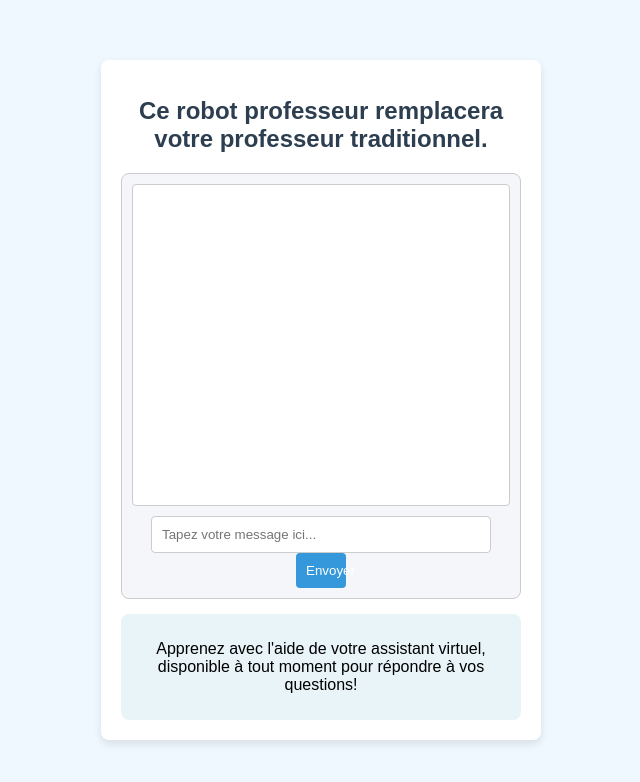
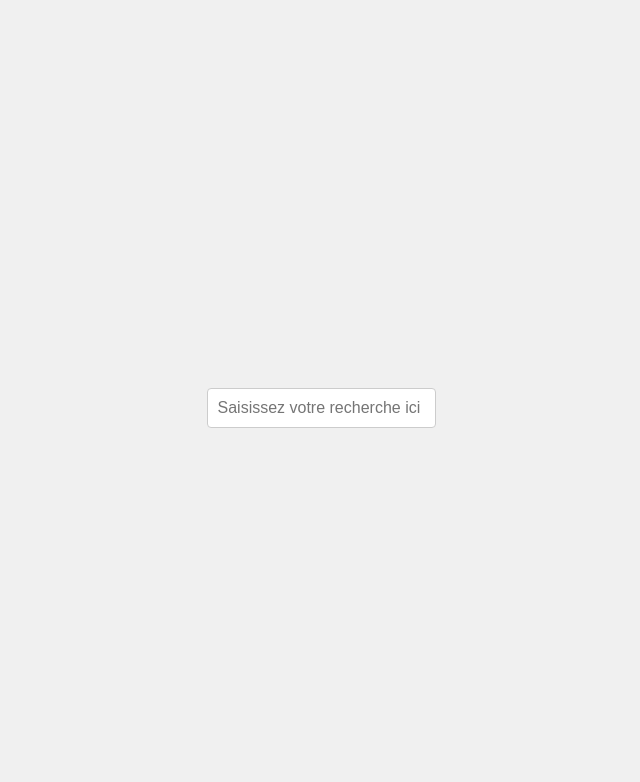
Before and after one commit to mayamziou/robot-professeur, a plain HTML site: page index.html in a window 1280 px wide. Shown: the whole page, without its empty margins (319-959 px from the left). Drawn offline with Linux system fonts and the light colour scheme.

Commit message:
Update index.html

```diff
--- a/index.html
+++ b/index.html
@@ -3,161 +3,34 @@
 <head>
     <meta charset="UTF-8">
     <meta name="viewport" content="width=device-width, initial-scale=1.0">
-    <title>Robot Professeur</title>
+    <title>Search Widget Example</title>
+    <script src="https://cloud.google.com/ai/gen-app-builder/client?hl=fr"></script>
     <style>
-        /* General Page Styles */
         body {
-            font-family: 'Arial', sans-serif;
-            background-color: #f0f8ff;  /* Light blue background */
-            margin: 0;
-            padding: 0;
+            font-family: Arial, sans-serif;
             display: flex;
             justify-content: center;
             align-items: center;
             height: 100vh;
+            background-color: #f0f0f0;
         }
-
-        /* Main container */
-        .container {
-            text-align: center;
-            background-color: #fff;
-            padding: 20px;
-            border-radius: 8px;
-            box-shadow: 0 4px 8px rgba(0, 0, 0, 0.1);
-            width: 400px;
-            max-width: 100%;
-        }
-
-        /* Large heading for the page */
-        h1 {
-            font-size: 24px;
-            color: #2c3e50; /* Dark blue for a professional look */
-            margin-bottom: 20px;
-            font-weight: bold;
-        }
-
-        /* Chat widget styles */
-        .chat-container {
-            background-color: #f4f6f9;
+        #searchWidgetTrigger {
+            padding: 10px;
+            font-size: 16px;
             border: 1px solid #ccc;
-            padding: 10px;
-            border-radius: 8px;
-        }
-
-        .messages {
-            height: 300px;
-            overflow-y: auto;
-            border: 1px solid #ccc;
-            background-color: #ffffff;
-            padding: 10px;
-            margin-bottom: 10px;
             border-radius: 4px;
-        }
-
-        .user-input {
-            width: calc(100% - 60px);
-            padding: 10px;
-            border-radius: 4px;
-            border: 1px solid #ccc;
-        }
-
-        .send-btn {
-            width: 50px;
-            padding: 10px;
-            background-color: #3498db;
-            color: white;
-            border: none;
-            border-radius: 4px;
-            cursor: pointer;
-        }
-
-        .send-btn:hover {
-            background-color: #2980b9;
-        }
-
-        /* Add a school/teaching theme */
-        .teaching-theme {
-            background-color: #e8f4f8;
-            border-radius: 8px;
-            padding: 10px;
-            margin-top: 15px;
-        }
-
-        .messages .bot {
-            color: #2e86de;
-            font-weight: bold;
-        }
-
-        .messages .user {
-            color: #2c3e50;
-            text-align: right;
         }
     </style>
 </head>
 <body>
 
-<div class="container">
-    <!-- Big title at the top -->
-    <h1>Ce robot professeur remplacera votre professeur traditionnel.</h1>
+    <gen-search-widget
+        configId="677fa8ec-e6bd-4329-b042-b1e86282f1eb"
+        location="eu"
+        triggerId="searchWidgetTrigger">
+    </gen-search-widget>
 
-    <!-- Chat widget container -->
-    <div class="chat-container">
-        <div class="messages" id="messages"></div>
-        <input type="text" id="userInput" class="user-input" placeholder="Tapez votre message ici...">
-        <button class="send-btn" onclick="sendMessage()">Envoyer</button>
-    </div>
-
-    <!-- Teaching theme (optional additional section for aesthetic) -->
-    <div class="teaching-theme">
-        <p>Apprenez avec l'aide de votre assistant virtuel, disponible à tout moment pour répondre à vos questions!</p>
-    </div>
-</div>
-
-<script>
-    const apiEndpoint = "https://cloud.google.com/ai/gen-app-builder/client?hl=fr";  // Replace with your API endpoint
-
-    function sendMessage() {
-        const userMessage = document.getElementById("userInput").value;
-        if (!userMessage) return;
-
-        // Display user message
-        displayMessage(userMessage, 'user');
-
-        // Call chatbot API
-        fetch(apiEndpoint, {
-            method: 'POST',
-            headers: {
-                'Content-Type': 'application/json',
-                'Authorization': 'Bearer YOUR_AUTH_TOKEN'  // Optional, if API requires authentication
-            },
-            body: JSON.stringify({
-                "query": userMessage,
-                "session_id": "unique_session_id"  // Optional, manage session for context-based conversations
-            })
-        })
-        .then(response => response.json())
-        .then(data => {
-            const botResponse = data.reply || "Désolé, je n'ai pas compris cela.";
-            displayMessage(botResponse, 'bot');
-        })
-        .catch(error => {
-            console.error('Error:', error);
-            displayMessage("Erreur de communication avec le chatbot.", 'bot');
-        });
-
-        // Clear input field
-        document.getElementById("userInput").value = '';
-    }
-
-    function displayMessage(message, sender) {
-        const messageContainer = document.getElementById('messages');
-        const messageElement = document.createElement('div');
-        messageElement.textContent = sender === 'user' ? `Vous: ${message}` : `Robot: ${message}`;
-        messageElement.className = sender;
-        messageContainer.appendChild(messageElement);
-        messageContainer.scrollTop = messageContainer.scrollHeight;  // Scroll to the latest message
-    }
-</script>
+    <input placeholder="Saisissez votre recherche ici" id="searchWidgetTrigger" />
 
 </body>
 </html>
```
